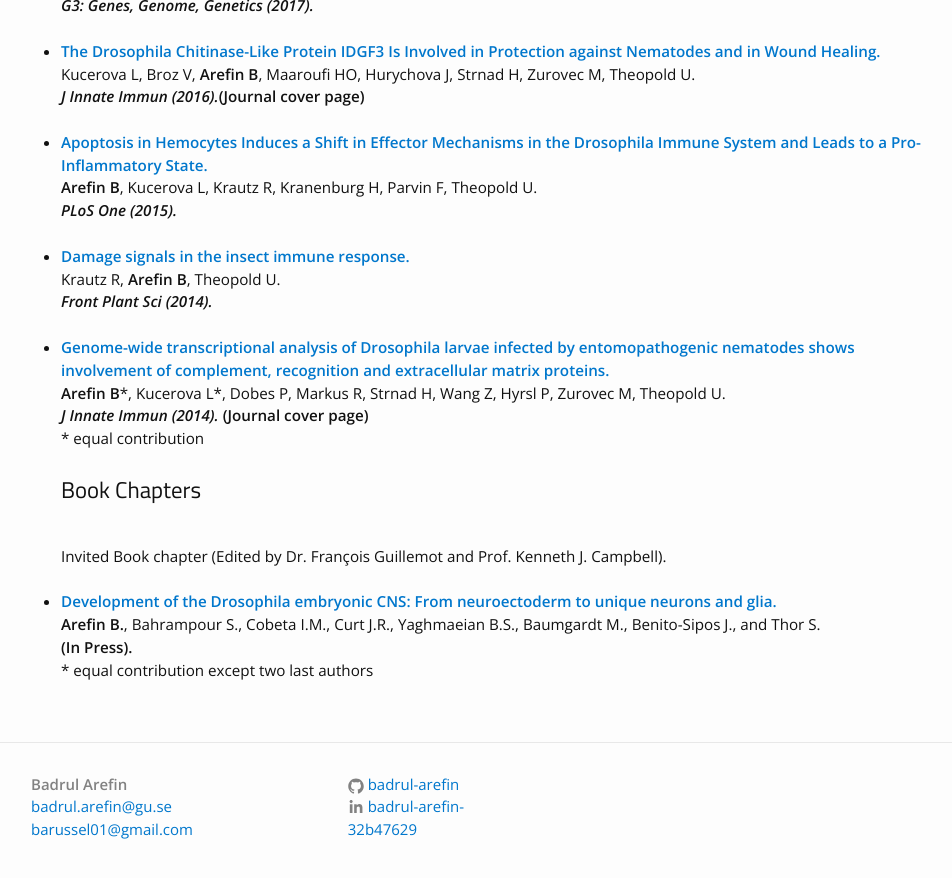
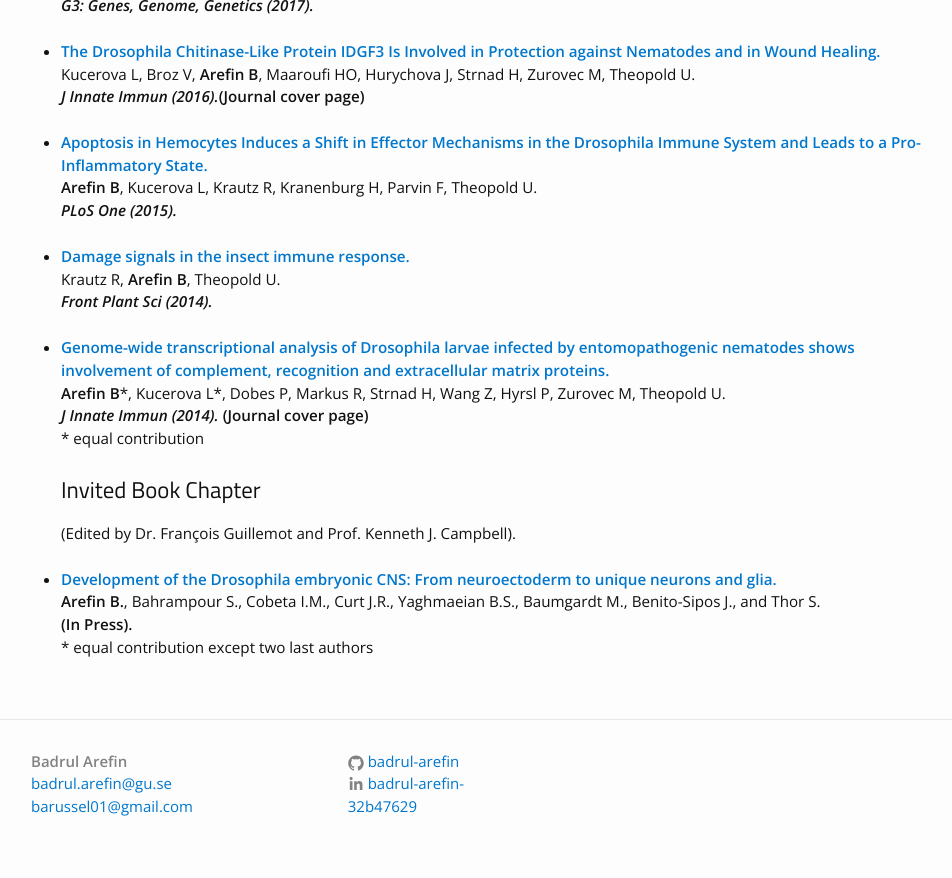
Before and after one commit to Badrul-Arefin/badrul-arefin.github.io, a Jekyll site: the page built from publications.md, in a window 1280 px wide and 900 px high, scrolled down 872 px. Shown: the top 878 px of the window, without its empty margins (164-1116 px from the left). Built offline with Jekyll 4.4.1, drawn with Linux system fonts in a browser that asks for light colours.

Commit message:
Update publications.md

```diff
--- a/publications.md
+++ b/publications.md
@@ -78,8 +78,8 @@ title: Publications
 	<b>J Innate Immun (2014).</b></i> <b>(Journal cover page)</b><br>
 	* equal contribution<br><br>
 
-<h2>Book Chapters</h2><br>
- Invited Book chapter (Edited by Dr. François Guillemot and Prof. Kenneth J. Campbell).
+<h2> Invited Book Chapter</h2>
+(Edited by Dr. François Guillemot and Prof. Kenneth J. Campbell).
 </li><br>
 	<li>
 	<a href="https://www.ncbi.nlm.nih.gov/pubmed/23988573">	<b>Development of the Drosophila embryonic CNS: From neuroectoderm to unique neurons and glia.</b></a><br><b>Arefin B.</b>, Bahrampour S., Cobeta I.M., Curt J.R., Yaghmaeian B.S., Baumgardt M., Benito-Sipos J., and Thor S. <b><br> (In Press).</b> <br> * equal contribution except two last authors
```
